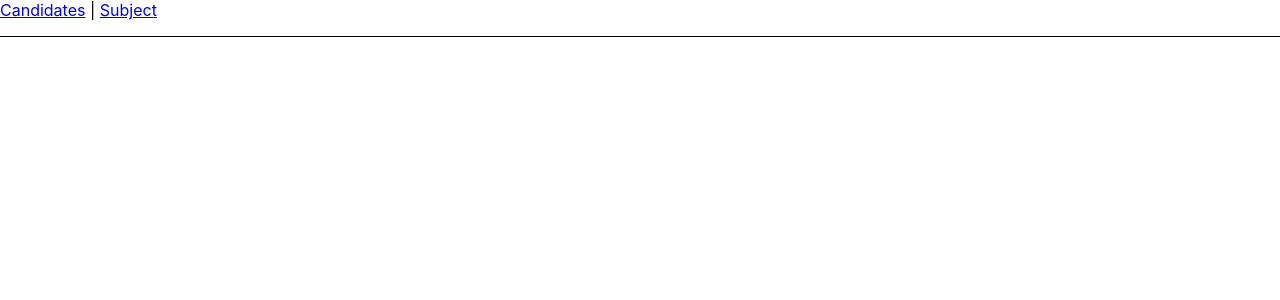
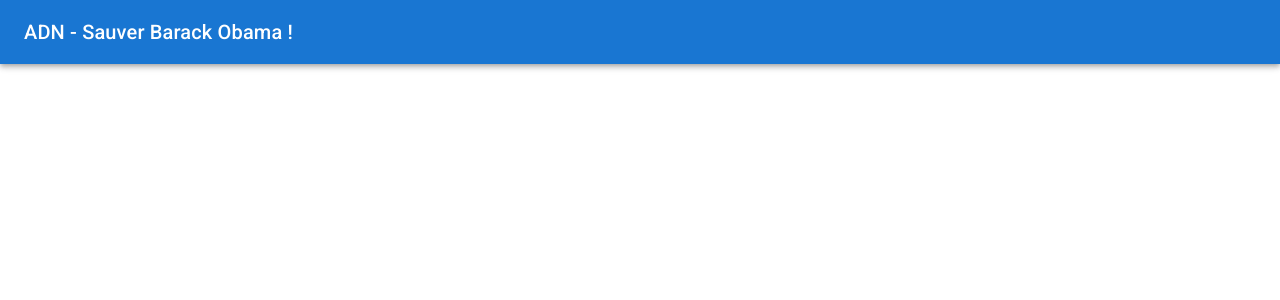
Before and after one commit to Spat44/adn, a React (Create React App) app in the folder client/: page / in a window 1280 px wide. Shown: the top 300 px of the page. Built offline with nearby package versions, Linux system fonts and the light colour scheme.

Commit message:
Init material ui

```diff
--- a/client/package.json
+++ b/client/package.json
@@ -3,6 +3,9 @@
   "version": "0.1.0",
   "private": true,
   "dependencies": {
+    "@emotion/react": "^11.9.0",
+    "@emotion/styled": "^11.8.1",
+    "@mui/material": "^5.6.3",
     "@testing-library/jest-dom": "^5.16.4",
     "@testing-library/react": "^13.1.1",
     "@testing-library/user-event": "^13.5.0",
--- a/client/src/App.js
+++ b/client/src/App.js
@@ -1,18 +1,35 @@
 import './App.css';
 import { Outlet, Link } from "react-router-dom";
+import { createTheme, ThemeProvider } from '@mui/material/styles';
+import CssBaseline from '@mui/material/CssBaseline';
+import AppBar from '@mui/material/AppBar';
+import Toolbar from '@mui/material/Toolbar';
+import Typography from '@mui/material/Typography';
+
+const theme = createTheme();
 
 function App() {
   return (
     <div>
-      <nav
-        style={{
-          borderBottom: "solid 1px",
-          paddingBottom: "1rem",
-        }}
-      >
-        <Link to="/candidates">Candidates</Link> | {" "}
-        <Link to="/Subject">Subject</Link>
-      </nav>
+      <link
+        rel="stylesheet"
+        href="https://fonts.googleapis.com/css?family=Roboto:300,400,500,700&display=swap"
+      />
+      <link
+        rel="stylesheet"
+        href="https://fonts.googleapis.com/icon?family=Material+Icons"
+      />
+       <ThemeProvider theme={theme}>
+      <CssBaseline />
+      <AppBar position="relative">
+        <Toolbar>
+          <Typography variant="h6" color="inherit" noWrap>
+            ADN - Sauver Barack Obama !
+          </Typography>
+        </Toolbar>
+      </AppBar>
+
+      </ThemeProvider>
       <Outlet />
     </div>
   );
```
